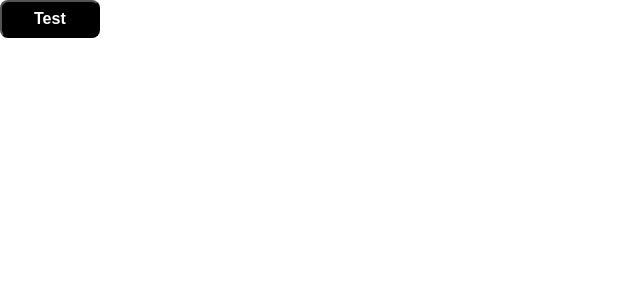
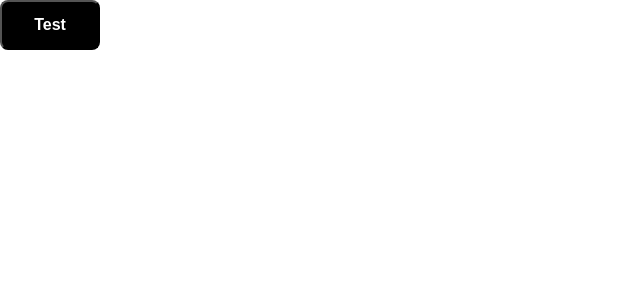
Before and after one commit to prgrms-web-devcourse/Team_02_WooriMap_FE, a Next.js app: page /test in a window 1280 px wide. Shown: the top 300 px of the page, without its empty margins (0-640 px from the left). Built offline with nearby package versions, Linux system fonts and the light colour scheme.

Commit message:
fix: button width, height 받도록 변경

```diff
--- a/components/atoms/Button/Button.styles.ts
+++ b/components/atoms/Button/Button.styles.ts
@@ -3,6 +3,8 @@ import { css } from '@emotion/react';
 
 interface IButtonStyleProps {
   variant?: string;
+  width: number;
+  height: number;
 }
 
 const blackButtonStyle = ({ theme }: IThemeProps) => css`
@@ -30,6 +32,9 @@ export const Button = styled.button<IButtonStyleProps>`
   // example
   //color: ${({ theme }) => theme.colors.black};
 
+  width: ${({ width }) => width}px;
+  height: ${({ height }) => height}px;
+
   cursor: pointer;
   appearance: none;
   text-align: center;
@@ -40,10 +45,9 @@ export const Button = styled.button<IButtonStyleProps>`
   // 임시
   font-size: 16px;
   font-weight: bold;
-  padding: 8px 32px;
   border-radius: 8px;
 
-  ${({ variant }) => {
+  width: ${({ variant }) => {
     switch (variant) {
       case 'black':
         return blackButtonStyle;
--- a/components/atoms/Button/Button.tsx
+++ b/components/atoms/Button/Button.tsx
@@ -3,14 +3,22 @@ import * as S from './Button.styles';
 interface IButtonProps {
   children: React.ReactNode;
   variant?: string;
+  width: number;
+  height: number;
 }
 
-function Button({ variant, children }: IButtonProps) {
-  return <S.Button variant={variant}>{children}</S.Button>;
+function Button({ variant, children, width, height }: IButtonProps) {
+  return (
+    <S.Button variant={variant} width={width} height={height}>
+      {children}
+    </S.Button>
+  );
 }
 
 Button.defaultProps = {
   variant: 'black',
+  width: 100,
+  height: 50,
 };
 
 export default Button;
```
Also changed, not shown: 1 other file (tests, documents, lock files or other folders).
